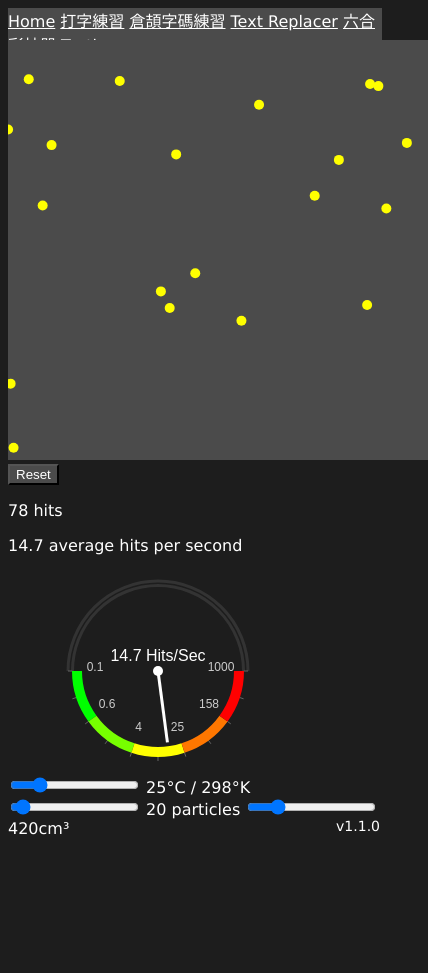
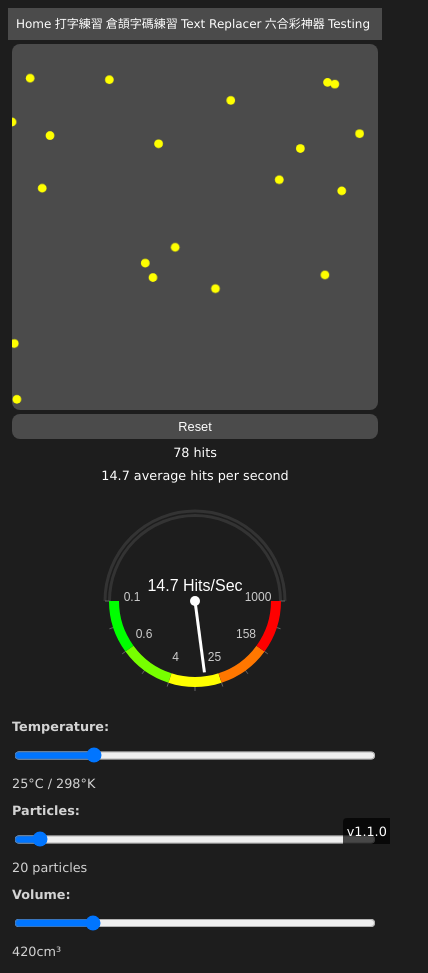
Before and after one commit to Shromeone/shromeweb2, a SvelteKit app: page /gas in a window 390 px wide. Shown: the whole page, 428 px wide, since content can reach past the window. Before the commit the page ends 846 px from the top, so only its background shows below. Built offline with nearby package versions, Linux system fonts and the light colour scheme.

Commit message:
fix mobile sizes

```diff
--- a/src/app.css
+++ b/src/app.css
@@ -1,12 +1,15 @@
 p {
     font-family: Verdana, Geneva, Tahoma, sans-serif;
     color: white;
+    font-size: 1rem;
 }
 
 body {
     color: white;
     background-color: rgb(29, 29, 29);
     font-family: Verdana, Geneva, Tahoma, sans-serif;
+    font-size: 1rem;
+    line-height: 1.5;
 }
 
 textarea {
@@ -15,15 +18,24 @@ textarea {
     border-radius: .8rem;
     color: lightgray;
     resize: none;
+    font-size: 1rem;
+    padding: 0.5rem;
 }
 
 input {
     color: darkgrey;
+    font-size: 1rem;
+    padding: 0.5rem;
 }
 
 button {
     background-color: var(--dark);
     color: var(--lightgray);
+    border: none;
+    padding: 0.5rem 1rem;
+    border-radius: 0.5rem;
+    font-size: 1rem;
+    cursor: pointer;
 }
 
 :root {
@@ -32,3 +44,44 @@ button {
     --primary-color: pink;
     --secondary-color: yellow;
 }
+
+/* Mobile responsive styles */
+@media (max-width: 768px) {
+    body {
+        font-size: 0.9rem;
+    }
+
+    p {
+        font-size: 0.9rem;
+    }
+
+    button {
+        font-size: 0.9rem;
+        padding: 0.4rem 0.8rem;
+    }
+
+    input, textarea {
+        font-size: 0.9rem;
+        padding: 0.4rem;
+    }
+}
+
+@media (max-width: 480px) {
+    body {
+        font-size: 0.8rem;
+    }
+
+    p {
+        font-size: 0.8rem;
+    }
+
+    button {
+        font-size: 0.8rem;
+        padding: 0.3rem 0.6rem;
+    }
+
+    input, textarea {
+        font-size: 0.8rem;
+        padding: 0.3rem;
+    }
+}
--- a/src/lib/components/SpeedMeter.svelte
+++ b/src/lib/components/SpeedMeter.svelte
@@ -137,8 +137,10 @@ const needleAngle = Math.PI * (1 - normalizedValue);
 
 <style>
     canvas {
-        width: 300px;
-        height: 200px;
+        width: 100%;
+        max-width: 300px;
+        height: auto;
+        aspect-ratio: 3 / 2;
         background: transparent;
         border-radius: 10px;
     }
--- a/src/routes/+layout.svelte
+++ b/src/routes/+layout.svelte
@@ -31,25 +31,67 @@
     width: 100%;
     height: 2rem;
     background-color: var(--dark);
+    display: flex;
+    flex-wrap: wrap;
+    align-items: center;
+    padding: 0 0.5rem;
+    box-sizing: border-box;
   }
-  a {
+
+  nav a {
     font-family: Verdana;
     color: white;
+    margin: 0 0.5rem 0 0;
+    text-decoration: none;
+    font-size: 0.9rem;
   }
 
   .version-footer {
     position: fixed;
     bottom: 0;
     right: 0;
-    padding: 10px;
-    background-color: transparent;
+    padding: 0.5rem;
+    background-color: rgba(0, 0, 0, 0.7);
     color: rgba(255, 255, 255, 0.6);
-    font-size: 0.875rem;
+    font-size: 0.75rem;
     z-index: 100;
+    border-radius: 0.25rem 0 0 0;
   }
 
   .version-footer p {
     margin: 0;
     font-family: Verdana;
   }
+
+  /* Mobile styles */
+  @media (max-width: 768px) {
+    nav {
+      height: auto;
+      min-height: 2rem;
+      padding: 0.25rem 0.5rem;
+    }
+
+    nav a {
+      font-size: 0.8rem;
+      margin: 0.25rem 0.25rem 0.25rem 0;
+      display: inline-block;
+    }
+
+    .version-footer {
+      font-size: 0.7rem;
+      padding: 0.25rem;
+    }
+  }
+
+  @media (max-width: 480px) {
+    nav a {
+      font-size: 0.75rem;
+      margin: 0.2rem 0.2rem 0.2rem 0;
+    }
+
+    .version-footer {
+      font-size: 0.65rem;
+      padding: 0.2rem;
+    }
+  }
 </style>
--- a/src/routes/cangjie-practice/cangjie-radicals.json
+++ b/src/routes/cangjie-practice/cangjie-radicals.json
@@ -5,5 +5,6 @@
   "SL": ["卩"],
   "LN": ["鬥", "刂"],
   "IF": ["祈"],
-  "VL": ["丩"]
+  "VL": ["丩"],
+  "VF": ["糹"]
 }
--- a/src/routes/gas/+page.svelte
+++ b/src/routes/gas/+page.svelte
@@ -151,12 +151,23 @@
   }
 </script>
 
-<canvas bind:this={canvas} width={volume} , height="420"></canvas>
+<div class="container">
+  <canvas bind:this={canvas} width={volume} height="420"></canvas>
 
+  <div class="controls">
+    <div class="control-row">
       <button onclick={setup}>Reset</button>
       <p>{hitCount} hits</p>
       <p>{averageHits} average hits per second</p>
+    </div>
+
+    <div class="speed-meter-container">
       <SpeedMeter value={averageHits} max={1000} label="Hits/Sec" />
+    </div>
+
+    <div class="slider-group">
+      <div class="slider-item">
+        <label>Temperature:</label>
         <input
           type="range"
           min="0"
@@ -165,7 +176,10 @@
           class="slider"
         />
         <span>{temperatureKelvin - 273}°C / {temperatureKelvin}°K</span>
+      </div>
 
+      <div class="slider-item">
+        <label>Particles:</label>
         <input
           type="range"
           min="0"
@@ -174,12 +188,119 @@
           class="slider"
         />
         <span>{particleCount} particle{particleCount > 1 ? "s" : ""}</span>
+      </div>
 
+      <div class="slider-item">
+        <label>Volume:</label>
         <input type="range" min="30" max="2000" bind:value={volume} class="slider" />
         <span>{volume}cm³</span>
+      </div>
+    </div>
+  </div>
+</div>
 
 <style>
+  .container {
+    display: flex;
+    flex-direction: column;
+    align-items: center;
+    gap: 1rem;
+    padding: 1rem;
+    box-sizing: border-box;
+  }
+
   canvas {
     background: var(--dark);
+    max-width: 100%;
+    height: auto;
+    border-radius: 0.5rem;
+  }
+
+  .controls {
+    width: 100%;
+    max-width: 800px;
+    display: flex;
+    flex-direction: column;
+    gap: 1rem;
+  }
+
+  .control-row {
+    display: flex;
+    align-items: center;
+    gap: 1rem;
+    flex-wrap: wrap;
+  }
+
+  .speed-meter-container {
+    display: flex;
+    justify-content: center;
+  }
+
+  .slider-group {
+    display: flex;
+    flex-direction: column;
+    gap: 1rem;
+  }
+
+  .slider-item {
+    display: flex;
+    flex-direction: column;
+    gap: 0.5rem;
+  }
+
+  .slider-item label {
+    font-weight: bold;
+    color: var(--light);
+  }
+
+  .slider-item span {
+    color: var(--light);
+    font-size: 0.9rem;
+  }
+
+  /* Mobile styles */
+  @media (max-width: 768px) {
+    .container {
+      padding: 0.5rem;
+      gap: 0.5rem;
+    }
+
+    .control-row {
+      gap: 0.5rem;
+    }
+
+    .slider-group {
+      gap: 0.5rem;
+    }
+
+    .slider-item {
+      gap: 0.25rem;
+    }
+  }
+
+  @media (max-width: 480px) {
+    .container {
+      padding: 0.25rem;
+      gap: 0.25rem;
+    }
+
+    canvas {
+      max-height: 50vh;
+    }
+
+    .control-row {
+      flex-direction: column;
+      align-items: stretch;
+      gap: 0.25rem;
+    }
+
+    .control-row p {
+      text-align: center;
+      margin: 0;
+    }
+
+    .slider-item span {
+      font-size: 0.8rem;
+    }
   }
 </style>
--- a/src/routes/typing/+page.svelte
+++ b/src/routes/typing/+page.svelte
@@ -868,10 +868,10 @@
     display: inline-block;
     font-family: var(--char-font);
     /* font-family: ""; */
-    font-size: max(18px, 2.3vw);
+    font-size: max(18px, 3.5vh);
     margin: max(4px, 0.3vw);
-    width: max(20px, 2.6vw);
-    height: max(20px, 2.6w);
+    width: max(20px, 4vh);
+    height: max(20px, 4vh);
     /* border: 1px solid rgba(255, 255, 255, 0.416); */
     text-align: center;
     vertical-align: middle;
```
Also changed, not shown: src/routes/cangjie-practice/+page.svelte (+60 -15 lines). Lines whose indentation alone changed are shown as unchanged.
